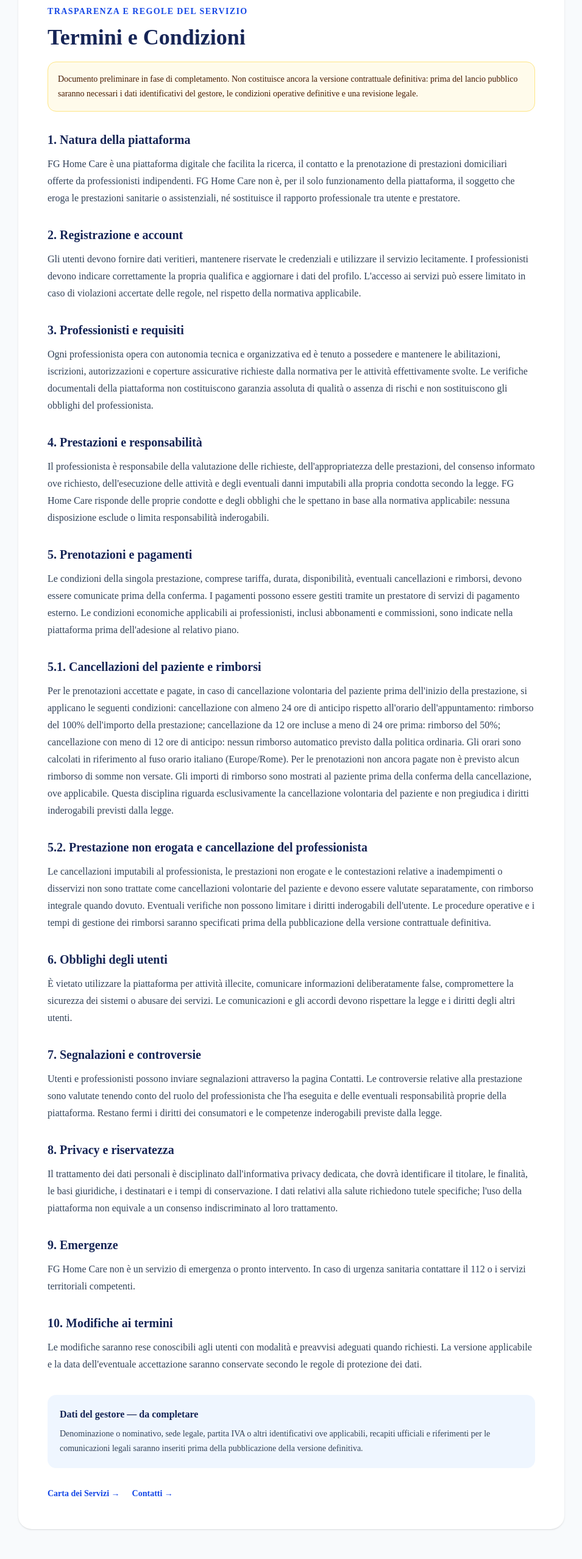
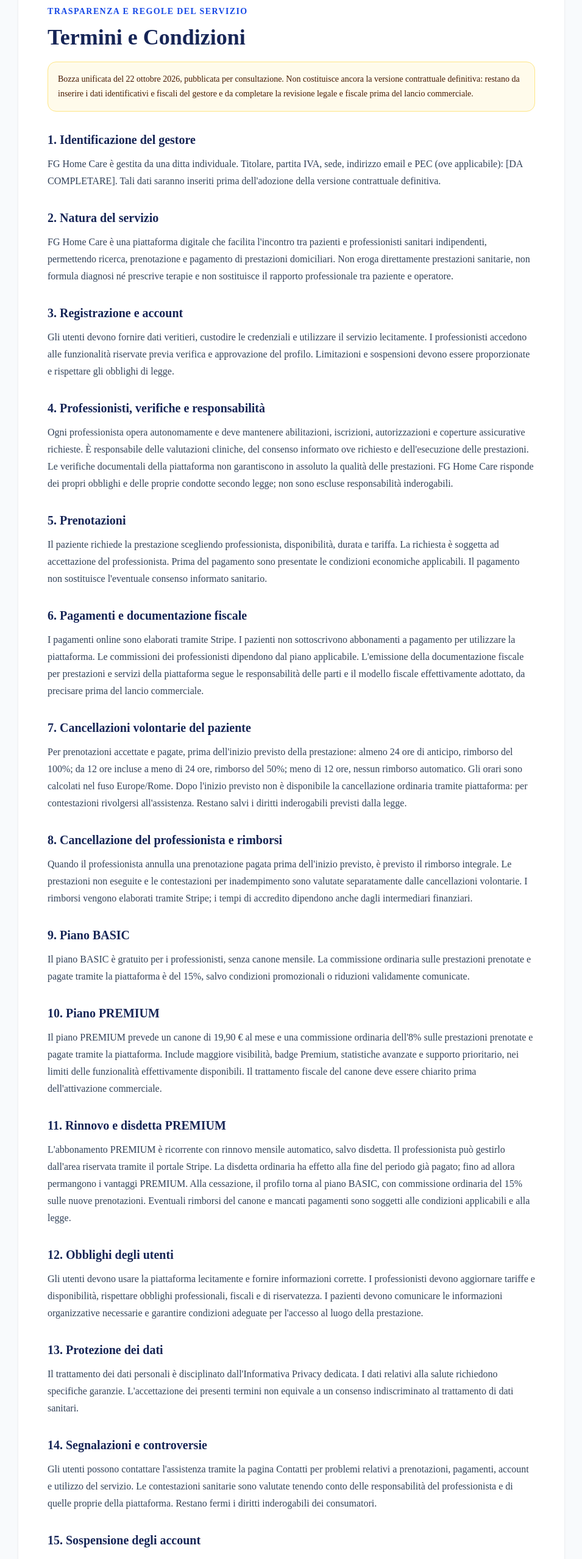
Before and after one commit to Francescogenovese9-oss/fg-home-care, a Next.js app: page /termini-e-condizioni in a window 1280 px wide. Shown: the part 234-2790 px from the top of the page at 61% size, without its empty margins (162-1117 px from the left). Built offline with nearby package versions, Linux system fonts and the light colour scheme.

Commit message:
Unify draft terms and conditions with pending company details

```diff
--- a/app/termini-e-condizioni/page.tsx
+++ b/app/termini-e-condizioni/page.tsx
@@ -3,18 +3,24 @@ import Header from "@/components/layout/Header";
 import Footer from "@/components/layout/Footer";
 
 const sections = [
-  { title: "1. Natura della piattaforma", text: "FG Home Care è una piattaforma digitale che facilita la ricerca, il contatto e la prenotazione di prestazioni domiciliari offerte da professionisti indipendenti. FG Home Care non è, per il solo funzionamento della piattaforma, il soggetto che eroga le prestazioni sanitarie o assistenziali, né sostituisce il rapporto professionale tra utente e prestatore." },
-  { title: "2. Registrazione e account", text: "Gli utenti devono fornire dati veritieri, mantenere riservate le credenziali e utilizzare il servizio lecitamente. I professionisti devono indicare correttamente la propria qualifica e aggiornare i dati del profilo. L'accesso ai servizi può essere limitato in caso di violazioni accertate delle regole, nel rispetto della normativa applicabile." },
-  { title: "3. Professionisti e requisiti", text: "Ogni professionista opera con autonomia tecnica e organizzativa ed è tenuto a possedere e mantenere le abilitazioni, iscrizioni, autorizzazioni e coperture assicurative richieste dalla normativa per le attività effettivamente svolte. Le verifiche documentali della piattaforma non costituiscono garanzia assoluta di qualità o assenza di rischi e non sostituiscono gli obblighi del professionista." },
-  { title: "4. Prestazioni e responsabilità", text: "Il professionista è responsabile della valutazione delle richieste, dell'appropriatezza delle prestazioni, del consenso informato ove richiesto, dell'esecuzione delle attività e degli eventuali danni imputabili alla propria condotta secondo la legge. FG Home Care risponde delle proprie condotte e degli obblighi che le spettano in base alla normativa applicabile: nessuna disposizione esclude o limita responsabilità inderogabili." },
-  { title: "5. Prenotazioni e pagamenti", text: "Le condizioni della singola prestazione, comprese tariffa, durata, disponibilità, eventuali cancellazioni e rimborsi, devono essere comunicate prima della conferma. I pagamenti possono essere gestiti tramite un prestatore di servizi di pagamento esterno. Le condizioni economiche applicabili ai professionisti, inclusi abbonamenti e commissioni, sono indicate nella piattaforma prima dell'adesione al relativo piano." },
-  { title: "5.1. Cancellazioni del paziente e rimborsi", text: "Per le prenotazioni accettate e pagate, in caso di cancellazione volontaria del paziente prima dell'inizio della prestazione, si applicano le seguenti condizioni: cancellazione con almeno 24 ore di anticipo rispetto all'orario dell'appuntamento: rimborso del 100% dell'importo della prestazione; cancellazione da 12 ore incluse a meno di 24 ore prima: rimborso del 50%; cancellazione con meno di 12 ore di anticipo: nessun rimborso automatico previsto dalla politica ordinaria. Gli orari sono calcolati in riferimento al fuso orario italiano (Europe/Rome). Per le prenotazioni non ancora pagate non è previsto alcun rimborso di somme non versate. Gli importi di rimborso sono mostrati al paziente prima della conferma della cancellazione, ove applicabile. Questa disciplina riguarda esclusivamente la cancellazione volontaria del paziente e non pregiudica i diritti inderogabili previsti dalla legge." },
-  { title: "5.2. Prestazione non erogata e cancellazione del professionista", text: "Le cancellazioni imputabili al professionista, le prestazioni non erogate e le contestazioni relative a inadempimenti o disservizi non sono trattate come cancellazioni volontarie del paziente e devono essere valutate separatamente, con rimborso integrale quando dovuto. Eventuali verifiche non possono limitare i diritti inderogabili dell'utente. Le procedure operative e i tempi di gestione dei rimborsi saranno specificati prima della pubblicazione della versione contrattuale definitiva." },
-  { title: "6. Obblighi degli utenti", text: "È vietato utilizzare la piattaforma per attività illecite, comunicare informazioni deliberatamente false, compromettere la sicurezza dei sistemi o abusare dei servizi. Le comunicazioni e gli accordi devono rispettare la legge e i diritti degli altri utenti." },
-  { title: "7. Segnalazioni e controversie", text: "Utenti e professionisti possono inviare segnalazioni attraverso la pagina Contatti. Le controversie relative alla prestazione sono valutate tenendo conto del ruolo del professionista che l'ha eseguita e delle eventuali responsabilità proprie della piattaforma. Restano fermi i diritti dei consumatori e le competenze inderogabili previste dalla legge." },
-  { title: "8. Privacy e riservatezza", text: "Il trattamento dei dati personali è disciplinato dall'informativa privacy dedicata, che dovrà identificare il titolare, le finalità, le basi giuridiche, i destinatari e i tempi di conservazione. I dati relativi alla salute richiedono tutele specifiche; l'uso della piattaforma non equivale a un consenso indiscriminato al loro trattamento." },
-  { title: "9. Emergenze", text: "FG Home Care non è un servizio di emergenza o pronto intervento. In caso di urgenza sanitaria contattare il 112 o i servizi territoriali competenti." },
-  { title: "10. Modifiche ai termini", text: "Le modifiche saranno rese conoscibili agli utenti con modalità e preavvisi adeguati quando richiesti. La versione applicabile e la data dell'eventuale accettazione saranno conservate secondo le regole di protezione dei dati." },
+  {"title":"1. Identificazione del gestore","text":"FG Home Care è gestita da una ditta individuale. Titolare, partita IVA, sede, indirizzo email e PEC (ove applicabile): [DA COMPLETARE]. Tali dati saranno inseriti prima dell'adozione della versione contrattuale definitiva."},
+  {"title":"2. Natura del servizio","text":"FG Home Care è una piattaforma digitale che facilita l'incontro tra pazienti e professionisti sanitari indipendenti, permettendo ricerca, prenotazione e pagamento di prestazioni domiciliari. Non eroga direttamente prestazioni sanitarie, non formula diagnosi né prescrive terapie e non sostituisce il rapporto professionale tra paziente e operatore."},
+  {"title":"3. Registrazione e account","text":"Gli utenti devono fornire dati veritieri, custodire le credenziali e utilizzare il servizio lecitamente. I professionisti accedono alle funzionalità riservate previa verifica e approvazione del profilo. Limitazioni e sospensioni devono essere proporzionate e rispettare gli obblighi di legge."},
+  {"title":"4. Professionisti, verifiche e responsabilità","text":"Ogni professionista opera autonomamente e deve mantenere abilitazioni, iscrizioni, autorizzazioni e coperture assicurative richieste. È responsabile delle valutazioni cliniche, del consenso informato ove richiesto e dell'esecuzione delle prestazioni. Le verifiche documentali della piattaforma non garantiscono in assoluto la qualità delle prestazioni. FG Home Care risponde dei propri obblighi e delle proprie condotte secondo legge; non sono escluse responsabilità inderogabili."},
+  {"title":"5. Prenotazioni","text":"Il paziente richiede la prestazione scegliendo professionista, disponibilità, durata e tariffa. La richiesta è soggetta ad accettazione del professionista. Prima del pagamento sono presentate le condizioni economiche applicabili. Il pagamento non sostituisce l'eventuale consenso informato sanitario."},
+  {"title":"6. Pagamenti e documentazione fiscale","text":"I pagamenti online sono elaborati tramite Stripe. I pazienti non sottoscrivono abbonamenti a pagamento per utilizzare la piattaforma. Le commissioni dei professionisti dipendono dal piano applicabile. L'emissione della documentazione fiscale per prestazioni e servizi della piattaforma segue le responsabilità delle parti e il modello fiscale effettivamente adottato, da precisare prima del lancio commerciale."},
+  {"title":"7. Cancellazioni volontarie del paziente","text":"Per prenotazioni accettate e pagate, prima dell'inizio previsto della prestazione: almeno 24 ore di anticipo, rimborso del 100%; da 12 ore incluse a meno di 24 ore, rimborso del 50%; meno di 12 ore, nessun rimborso automatico. Gli orari sono calcolati nel fuso Europe/Rome. Dopo l'inizio previsto non è disponibile la cancellazione ordinaria tramite piattaforma: per contestazioni rivolgersi all'assistenza. Restano salvi i diritti inderogabili previsti dalla legge."},
+  {"title":"8. Cancellazione del professionista e rimborsi","text":"Quando il professionista annulla una prenotazione pagata prima dell'inizio previsto, è previsto il rimborso integrale. Le prestazioni non eseguite e le contestazioni per inadempimento sono valutate separatamente dalle cancellazioni volontarie. I rimborsi vengono elaborati tramite Stripe; i tempi di accredito dipendono anche dagli intermediari finanziari."},
+  {"title":"9. Piano BASIC","text":"Il piano BASIC è gratuito per i professionisti, senza canone mensile. La commissione ordinaria sulle prestazioni prenotate e pagate tramite la piattaforma è del 15%, salvo condizioni promozionali o riduzioni validamente comunicate."},
+  {"title":"10. Piano PREMIUM","text":"Il piano PREMIUM prevede un canone di 19,90 € al mese e una commissione ordinaria dell'8% sulle prestazioni prenotate e pagate tramite la piattaforma. Include maggiore visibilità, badge Premium, statistiche avanzate e supporto prioritario, nei limiti delle funzionalità effettivamente disponibili. Il trattamento fiscale del canone deve essere chiarito prima dell'attivazione commerciale."},
+  {"title":"11. Rinnovo e disdetta PREMIUM","text":"L'abbonamento PREMIUM è ricorrente con rinnovo mensile automatico, salvo disdetta. Il professionista può gestirlo dall'area riservata tramite il portale Stripe. La disdetta ordinaria ha effetto alla fine del periodo già pagato; fino ad allora permangono i vantaggi PREMIUM. Alla cessazione, il profilo torna al piano BASIC, con commissione ordinaria del 15% sulle nuove prenotazioni. Eventuali rimborsi del canone e mancati pagamenti sono soggetti alle condizioni applicabili e alla legge."},
+  {"title":"12. Obblighi degli utenti","text":"Gli utenti devono usare la piattaforma lecitamente e fornire informazioni corrette. I professionisti devono aggiornare tariffe e disponibilità, rispettare obblighi professionali, fiscali e di riservatezza. I pazienti devono comunicare le informazioni organizzative necessarie e garantire condizioni adeguate per l'accesso al luogo della prestazione."},
+  {"title":"13. Protezione dei dati","text":"Il trattamento dei dati personali è disciplinato dall'Informativa Privacy dedicata. I dati relativi alla salute richiedono specifiche garanzie. L'accettazione dei presenti termini non equivale a un consenso indiscriminato al trattamento di dati sanitari."},
+  {"title":"14. Segnalazioni e controversie","text":"Gli utenti possono contattare l'assistenza tramite la pagina Contatti per problemi relativi a prenotazioni, pagamenti, account e utilizzo del servizio. Le contestazioni sanitarie sono valutate tenendo conto delle responsabilità del professionista e di quelle proprie della piattaforma. Restano fermi i diritti inderogabili dei consumatori."},
+  {"title":"15. Sospensione degli account","text":"FG Home Care può limitare o sospendere gli account in caso di violazioni contrattuali, frodi, problemi di sicurezza o perdita dei requisiti professionali, adottando misure proporzionate e rispettando gli eventuali obblighi di motivazione e contestazione."},
+  {"title":"16. Emergenze sanitarie","text":"FG Home Care non è un servizio di emergenza. In caso di emergenza sanitaria contattare il 112 o i servizi territoriali competenti."},
+  {"title":"17. Modifiche contrattuali","text":"Le modifiche delle condizioni sono comunicate con modalità e preavvisi adeguati quando richiesti dalla legge e non pregiudicano retroattivamente diritti già maturati."},
+  {"title":"18. Legge applicabile","text":"Le presenti condizioni sono disciplinate dalla legge italiana, ferme le disposizioni inderogabili applicabili e le tutele dei consumatori."},
 ];
 
 export default function TerminiCondizioniPage() {
@@ -26,7 +32,7 @@ export default function TerminiCondizioniPage() {
           <p className="text-sm font-semibold uppercase tracking-widest text-blue-700">Trasparenza e regole del servizio</p>
           <h1 className="mt-3 text-3xl font-bold text-blue-950 sm:text-4xl">Termini e Condizioni</h1>
           <p className="mt-5 rounded-xl border border-amber-200 bg-amber-50 p-4 text-sm leading-6 text-amber-950">
-            Documento preliminare in fase di completamento. Non costituisce ancora la versione contrattuale definitiva: prima del lancio pubblico saranno necessari i dati identificativi del gestore, le condizioni operative definitive e una revisione legale.
+            Bozza unificata del 22 ottobre 2026, pubblicata per consultazione. Non costituisce ancora la versione contrattuale definitiva: restano da inserire i dati identificativi e fiscali del gestore e da completare la revisione legale e fiscale prima del lancio commerciale.
           </p>
           <div className="mt-8 space-y-8">
             {sections.map((section) => (
@@ -38,7 +44,7 @@ export default function TerminiCondizioniPage() {
           </div>
           <section className="mt-9 rounded-xl bg-blue-50 p-5">
             <h2 className="font-bold text-blue-950">Dati del gestore — da completare</h2>
-            <p className="mt-2 text-sm leading-6 text-slate-700">Denominazione o nominativo, sede legale, partita IVA o altri identificativi ove applicabili, recapiti ufficiali e riferimenti per le comunicazioni legali saranno inseriti prima della pubblicazione della versione definitiva.</p>
+            <p className="mt-2 text-sm leading-6 text-slate-700">Titolare della ditta individuale: [DA COMPLETARE]. Partita IVA: [DA COMPLETARE]. Sede: [DA COMPLETARE]. Email e PEC (ove applicabile): [DA COMPLETARE]. Restano inoltre da definire le clausole specifiche su recesso, gestione reclami, fiscalità e dati sanitari prima della versione definitiva.</p>
           </section>
           <div className="mt-8 flex flex-wrap gap-5 text-sm font-semibold text-blue-700">
             <Link href="/carta-dei-servizi" className="hover:underline">Carta dei Servizi →</Link>
```
